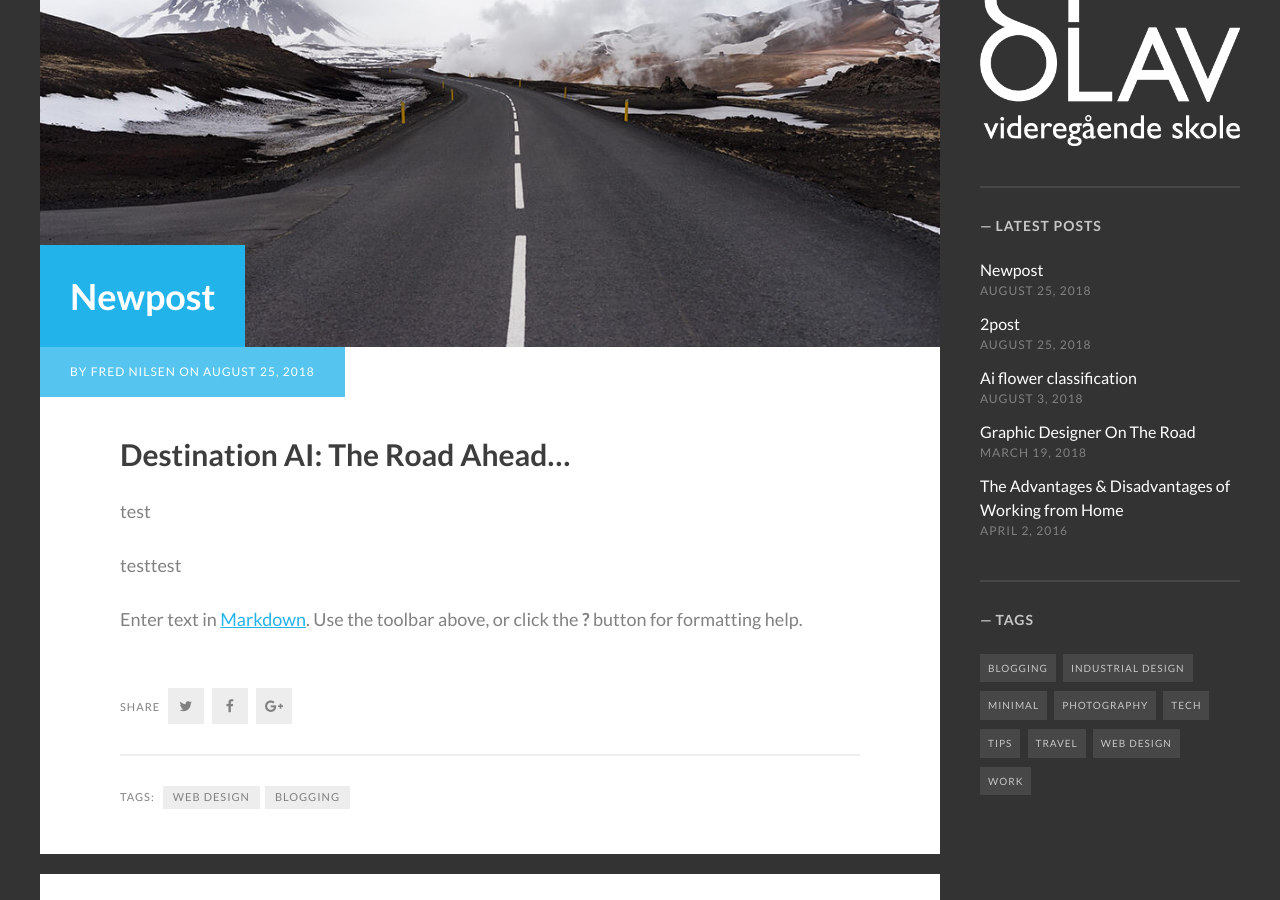
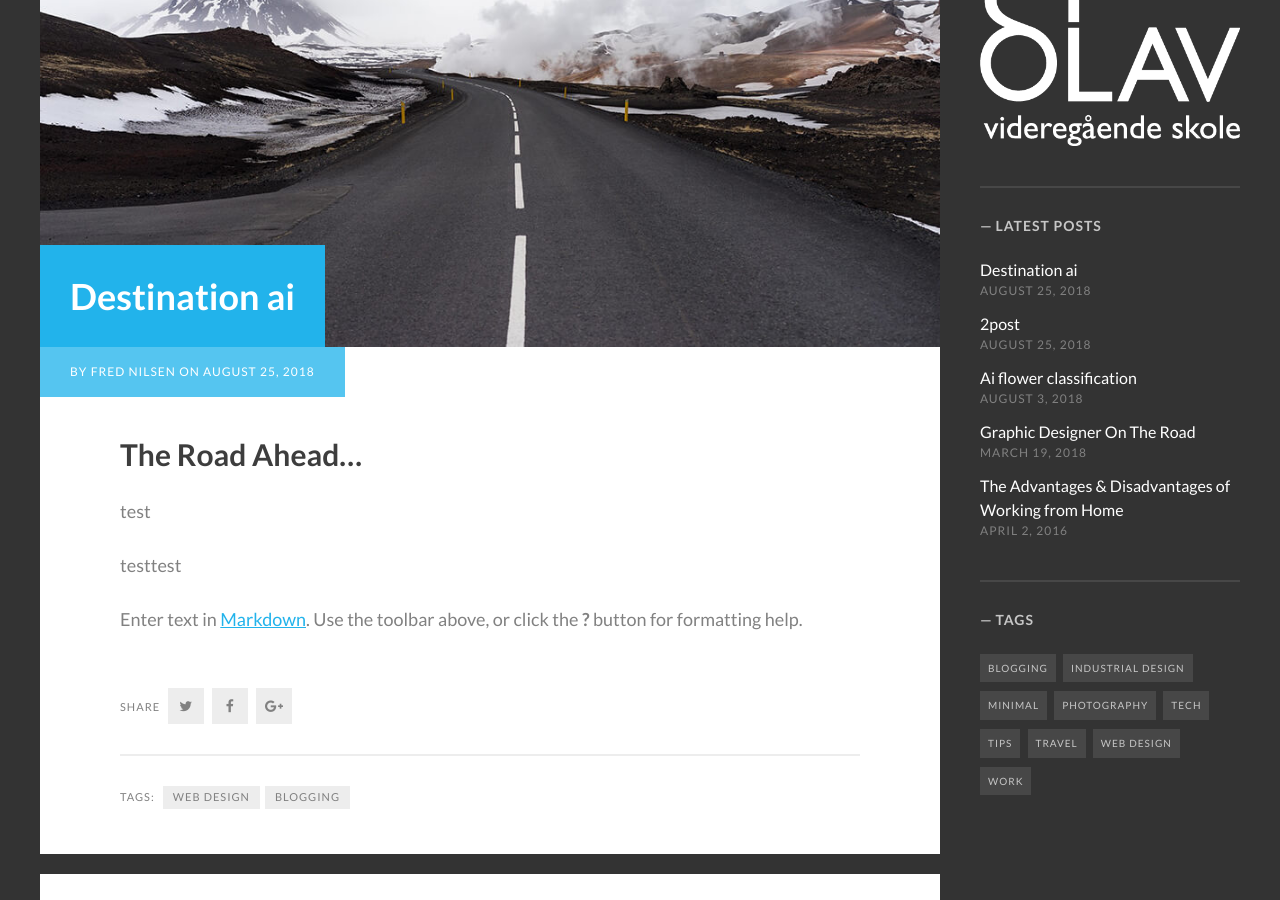
Before and after one commit to NFred224/Blog, a Jekyll site: the page built from _posts/2018-08-25-Destination AI.md, in a window 1280 px wide and 900 px high, scrolled down 496 px. Built offline with Jekyll 4.4.1, drawn with Linux system fonts in a browser that asks for light colours; some web fonts are replaced; part of the change alters nothing that is shown.

Commit message:
Update and rename 2018-08-25-newpost.md to 2018-08-25-Destination AI.md

```diff
--- a/_posts/2018-08-25-newpost.md
+++ b/_posts/2018-08-25-Destination AI.md
@@ -7,7 +7,7 @@ tags:
   - web design
   - blogging
 ---
-## Destination AI: The Road Ahead...
+## The Road Ahead...
 
 
 test
```
